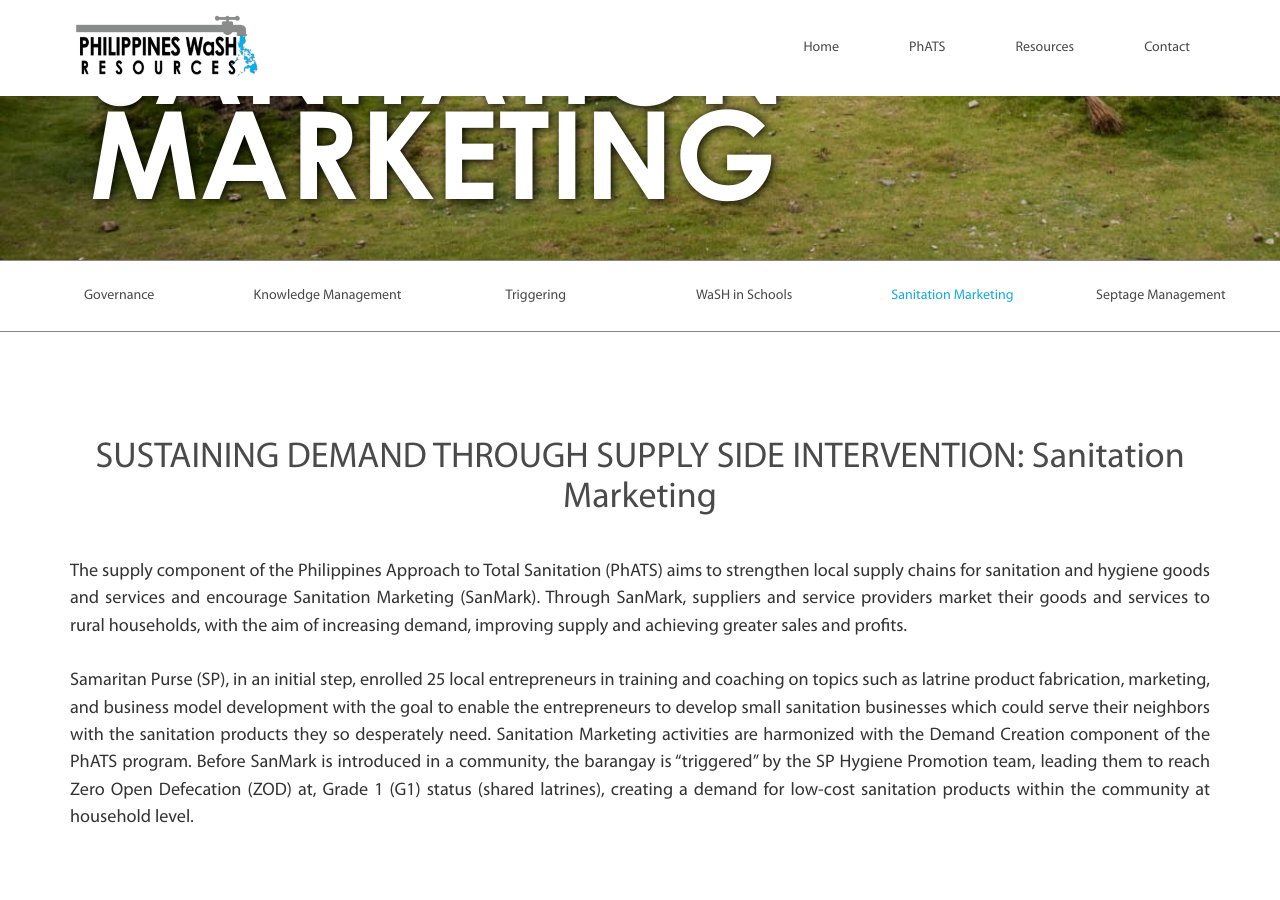
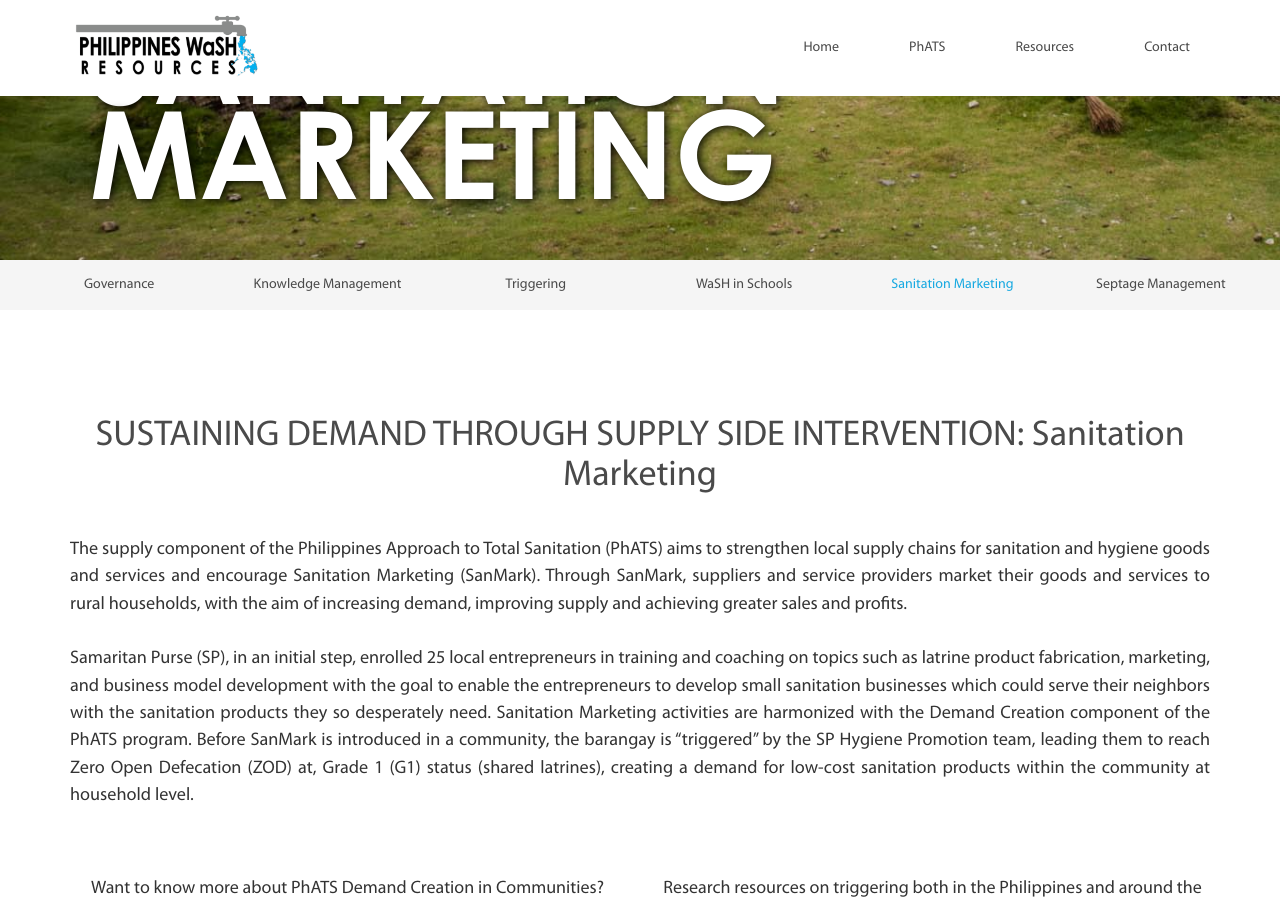
Before and after one commit to phwashresources/phwashresources.github.io, a Jekyll site: the page built from _pillars/sanitation-management.md, in a window 1280 px wide and 900 px high, scrolled down 672 px. Built offline with Jekyll 4.4.1, drawn with Linux system fonts in a browser that asks for light colours; comment, search, counter and statistics services are not loaded.

Commit message:
update navbar color

```diff
--- a/_sass/main.sass
+++ b/_sass/main.sass
@@ -80,7 +80,7 @@
 .sticky-wrapper
   height: auto !important
 .category-nav-container
-  background-color: white
+  background-color: #f5f5f5
   z-index: 1
   .category-nav-mobile
     width: 100%
@@ -96,11 +96,9 @@
       position: relative
   .full-width
     width: 100%
-    border-top: 1px solid #888888
-    border-bottom: 1px solid #888888
     .category-nav
       padding: 0
-      height: 70px
+      height: 50px
       margin-bottom: 0
       li
         position: relative
@@ -231,7 +229,9 @@
   color: #4A4A4A
   padding-top: 42px
   margin-bottom: 30px
+
 footer
+  background-color: #f5f5f5
   position: absolute
   bottom: 0
   height: 74px
--- a/_sass/phats.sass
+++ b/_sass/phats.sass
@@ -115,7 +115,7 @@
       display: none
 #projects
   padding-top: 50px
-  padding-bottom: 20px
+  padding-bottom: 65px
   #projects-content
     a
       text-decoration: none
```
